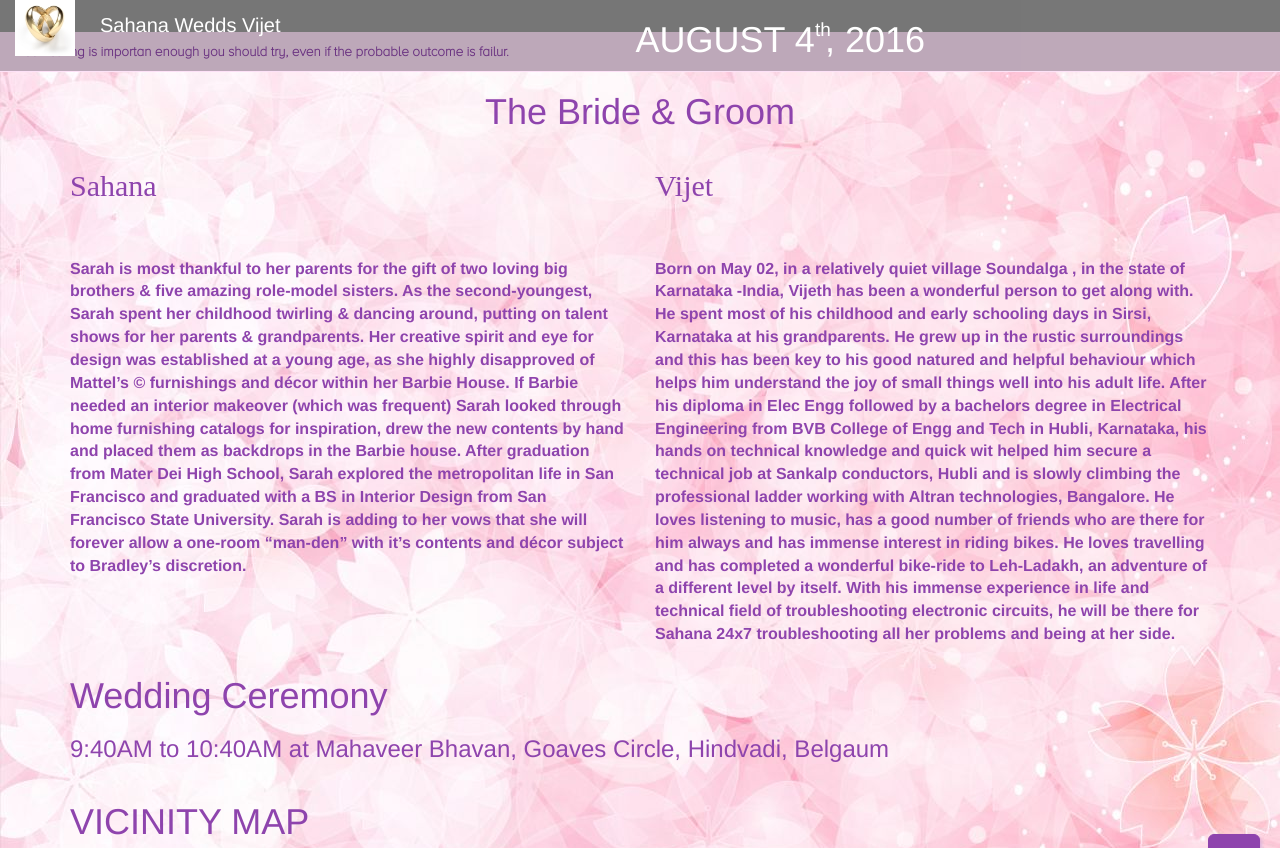
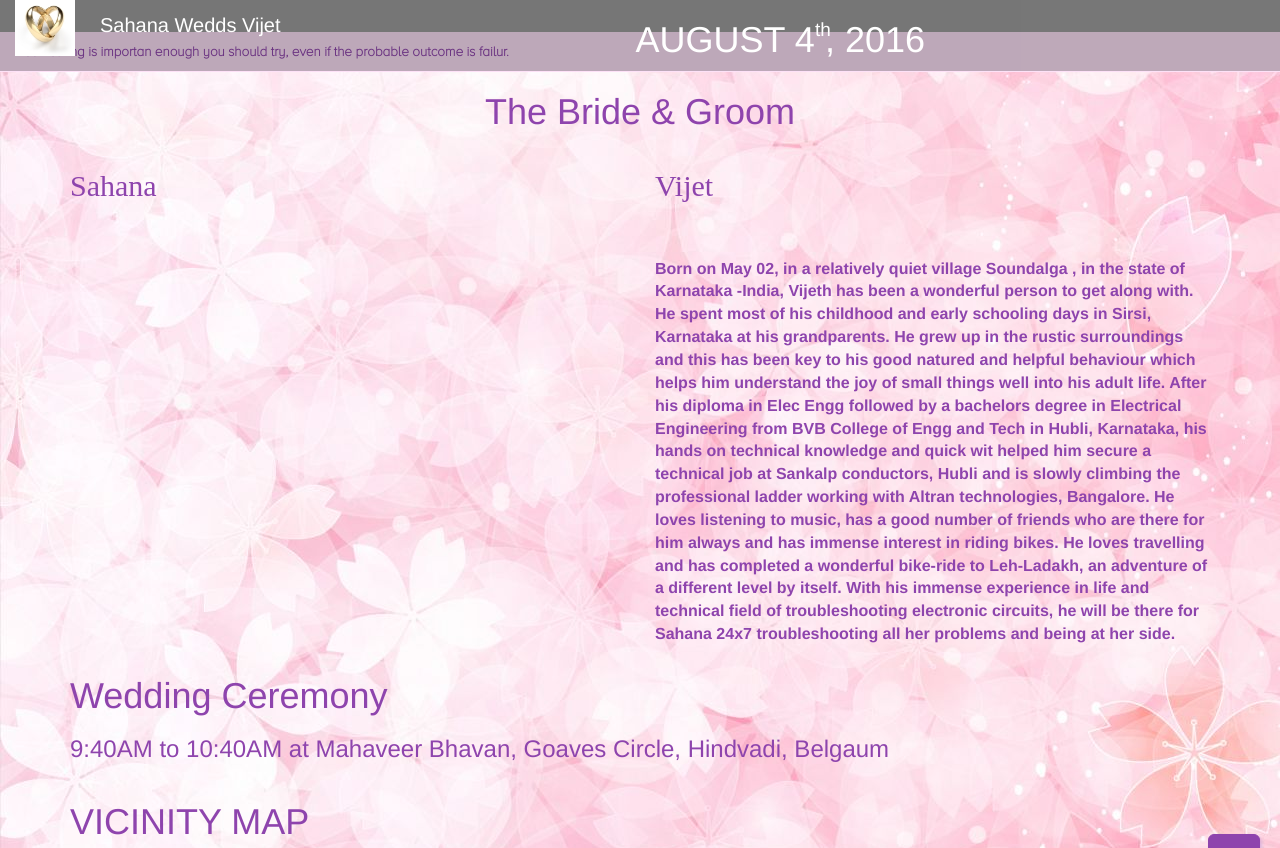
Before and after one commit to sahana-wedds-vijet/sahana-wedds-vijet.github.io, a Jekyll site: the page built from index.html, in a window 1280 px wide and 900 px high, scrolled down 692 px, cut to the strip 0-848 px from the top of the window. Built offline with Jekyll 4.4.1, drawn with Linux system fonts in a browser that asks for light colours; some web fonts are replaced.

Commit message:
removed Sanaa biodata

```diff
--- a/_includes/featured.html
+++ b/_includes/featured.html
@@ -10,7 +10,6 @@
 				<div class='col-sm-6'>
 					<h2>Sahana</h2>
 					<p>
-					Sarah is most thankful to her parents for the gift of two loving big brothers & five amazing role-model sisters. As the second-youngest, Sarah spent her childhood twirling & dancing around, putting on talent shows for her parents & grandparents. Her creative spirit and eye for design was established at a young age, as she highly disapproved of Mattel’s © furnishings and décor within her Barbie House. If Barbie needed an interior makeover (which was frequent) Sarah looked through home furnishing catalogs for inspiration, drew the new contents by hand and placed them as backdrops in the Barbie house. After graduation from Mater Dei High School, Sarah explored the metropolitan life in San Francisco and graduated with a BS in Interior Design from San Francisco State University. Sarah is adding to her vows that she will forever allow a one-room “man-den” with it’s contents and décor subject to Bradley’s discretion.
 					</p>
 				</div>
 				<div class='col-sm-6'>
```
